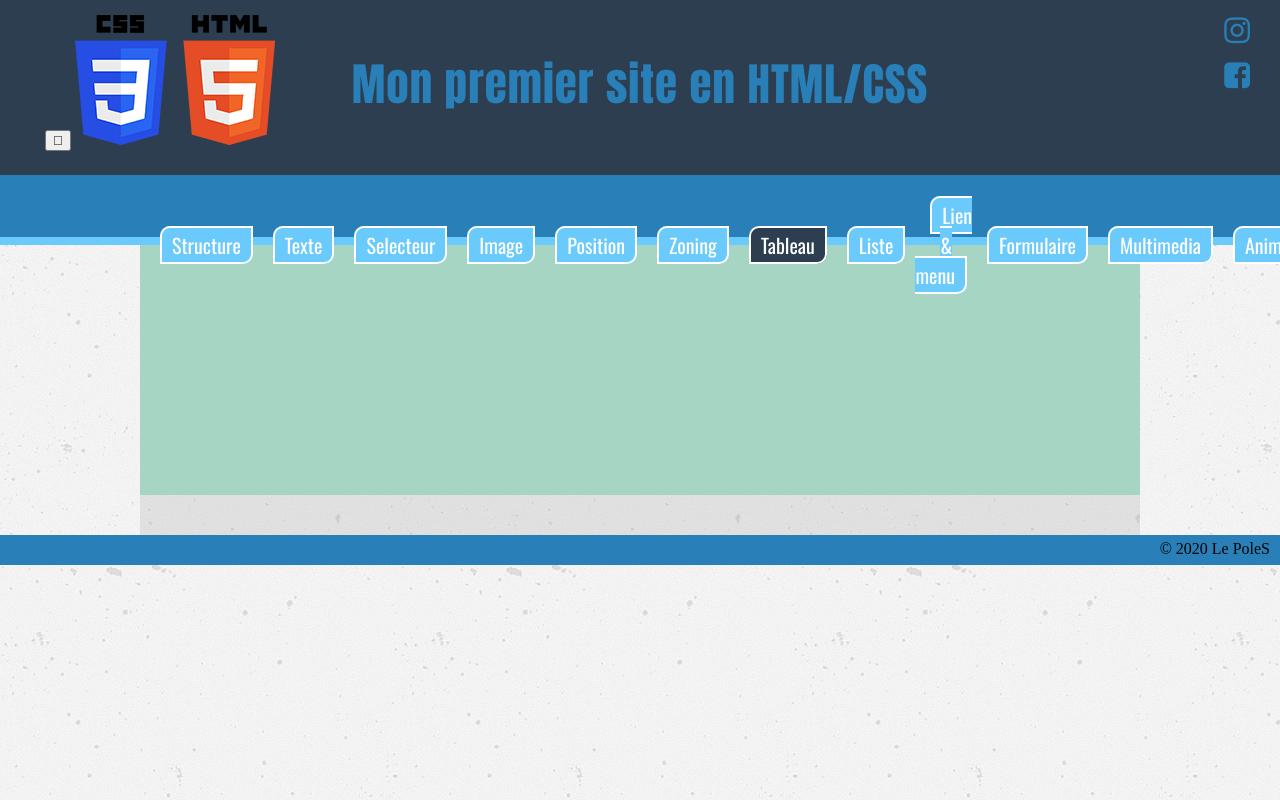
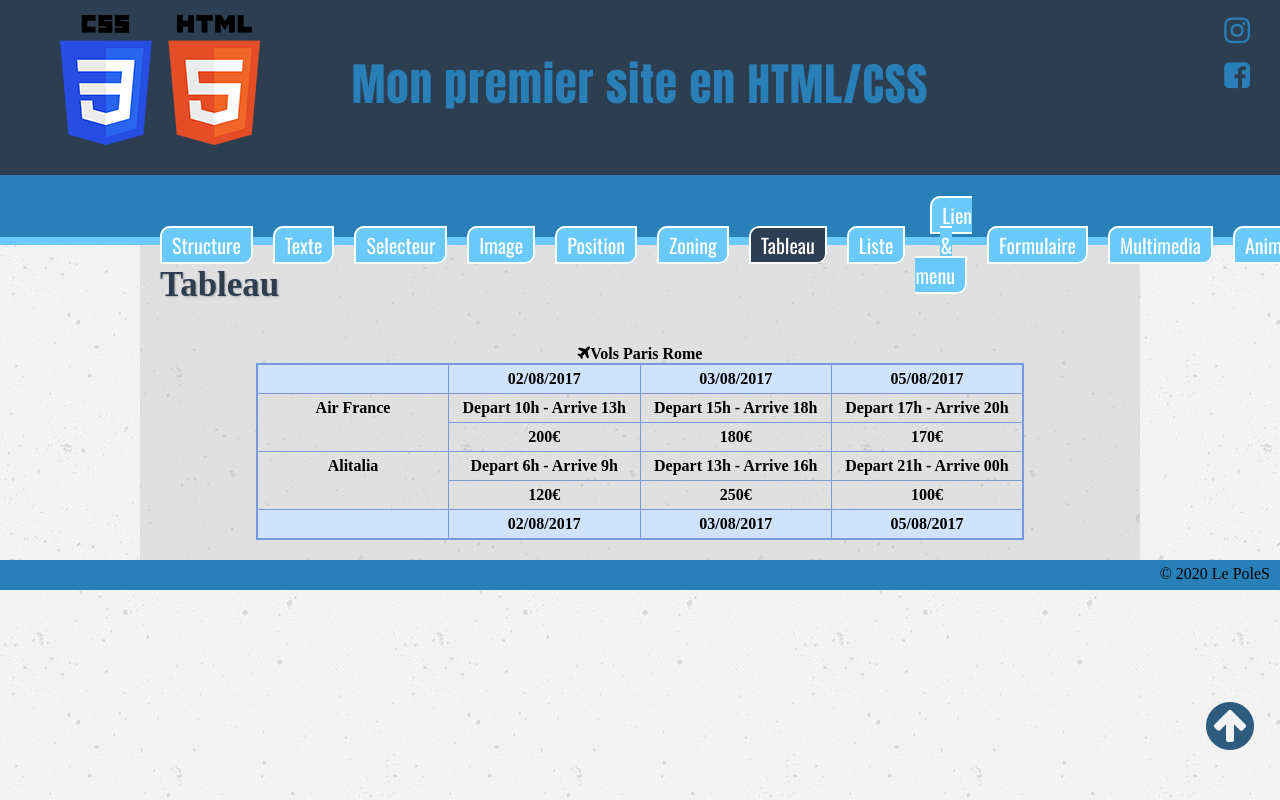
Before and after one commit to anilexs/phase2, a plain HTML site: page tableau.html in a window 1280 px wide. Shown: the top 800 px of the page. Drawn offline with nearby package versions, Linux system fonts and the light colour scheme.

Commit message:
16/06/23 prenom et adjectif

```diff
--- a/css/style.css
+++ b/css/style.css
@@ -154,7 +154,23 @@ h4{
     text-align: center;
     margin-top: 30px;
 }
+#logo {
+  float: left;
+  width: 25%;
+  padding: 15px;
+  text-align: center;
+}
 
+button {
+  position: fixed;
+  bottom: 40px;
+  right: 20px;
+  cursor: pointer;
+  border: none;
+  background: transparent;
+  font-size: 350%;
+  color: #2d5c7f;
+}
 /**************HEADER INDEX****************/
 header{
     background: #2c3e50;
@@ -618,3 +634,54 @@ ul a{
   color: #fff;
   background: #069;
 }
+.list1 ul{
+    justify-content: left;
+    margin: 0;
+}
+.list1 li{
+    margin-left: 15px;
+}
+.list1 i:hover{
+    color: red;
+    font-size: 30px;
+}
+.list3 ul{
+    align-items: normal;
+    margin: 0;
+    flex-direction: column;
+}
+.pays{
+    display: none;
+}
+.imbrique li:first-child:hover .pays{
+    display: block;
+}
+.imbrique li:nth-child(2):hover .pays{
+    display: block;
+}
+.imbrique li ul li:hover{
+    font-size: 200%;
+    background-color: rgb(231, 76, 60);
+    display: inline;
+    box-shadow: grey 5px 10px 10px;
+    transition-duration: 1s;
+}
+.imbrique li{
+    list-style-type: disc;
+}
+table{
+    border: 2px solid #7799de;
+    width: 80%;
+    margin: auto;
+    border-collapse: collapse;
+    text-align: center;
+    font-weight: bold;
+}
+.thead{
+    background-color: #d1e3fb;
+}
+td{
+    width: 25%;
+    border: 1px solid #7799de;
+    padding: 5px;
+}
--- a/tableau.html
+++ b/tableau.html
@@ -23,13 +23,11 @@
 <body>
     <!--Corps du document-->
     <header>
+        <a href="#logo">
+<button type="button"><i class="fa fa-arrow-circle-up" aria-hidden="true"></i></button>
+</a>
         <!--Zone du haut, exp : bannière, logo, slogan ...-->
         <div id="logo">
-            <a href="#logo">
-                <button type="button">
-                    <i class="fas fa-arrow-circle-up"></i>
-                </button>
-            </a>
             <img src="img/logo.png" alt="logo">
         </div>
 
@@ -67,25 +65,47 @@
     </nav>
 
     <main>
-        <!--Contenu principal-->
-        <aside>
-            <!--Contenu secondaire-->
-        </aside>
+       <h2>Tableau</h2>
+       <section>
+            <table>
+            <caption><i class="fa fa-plane" aria-hidden="true"></i>Vols Paris Rome</caption>
+            <tr class="thead">
+                <td></td>
+                <td>02/08/2017</td>
+                <td>03/08/2017</td>
+                <td>05/08/2017</td>
+            </tr>
 
-        <section>
-            <!--Zone de contenu : titre, texte, regroupement thématique-->
-            <div>
-                <!--Zone supplémentaire de contenu-->
-            </div>
-
-            <span>
-                <!--Zone supplémentaire de contenu-->
-            </span>
-
-            <article>
-                <!--Zone supplémentaire de contenu-->
-            </article>
-        </section>
+            <tr>
+                <td rowspan="2">Air France</td>
+                <td>Depart 10h - Arrive 13h</td>
+                <td>Depart 15h - Arrive 18h</td>
+                <td>Depart 17h - Arrive 20h</td>
+            </tr>
+            <tr>
+                <td>200€</td>
+                <td>180€</td>
+                <td>170€</td>
+            </tr>
+            <tr>
+                <td rowspan="2">Alitalia</td>
+                <td>Depart 6h - Arrive 9h</td>
+                <td>Depart 13h - Arrive 16h</td>
+                <td>Depart 21h - Arrive 00h</td>
+            </tr>
+            <tr>
+                <td>120€</td>
+                <td>250€</td>
+                <td>100€</td>
+            </tr>
+            <tr class="thead">
+                <td></td>
+                <td>02/08/2017</td>
+                <td>03/08/2017</td>
+                <td>05/08/2017</td>
+            </tr>
+        </table>
+       </section>
     </main>
 
     <footer>
```
Also changed, not shown: liste.html (+44 -25 lines).
